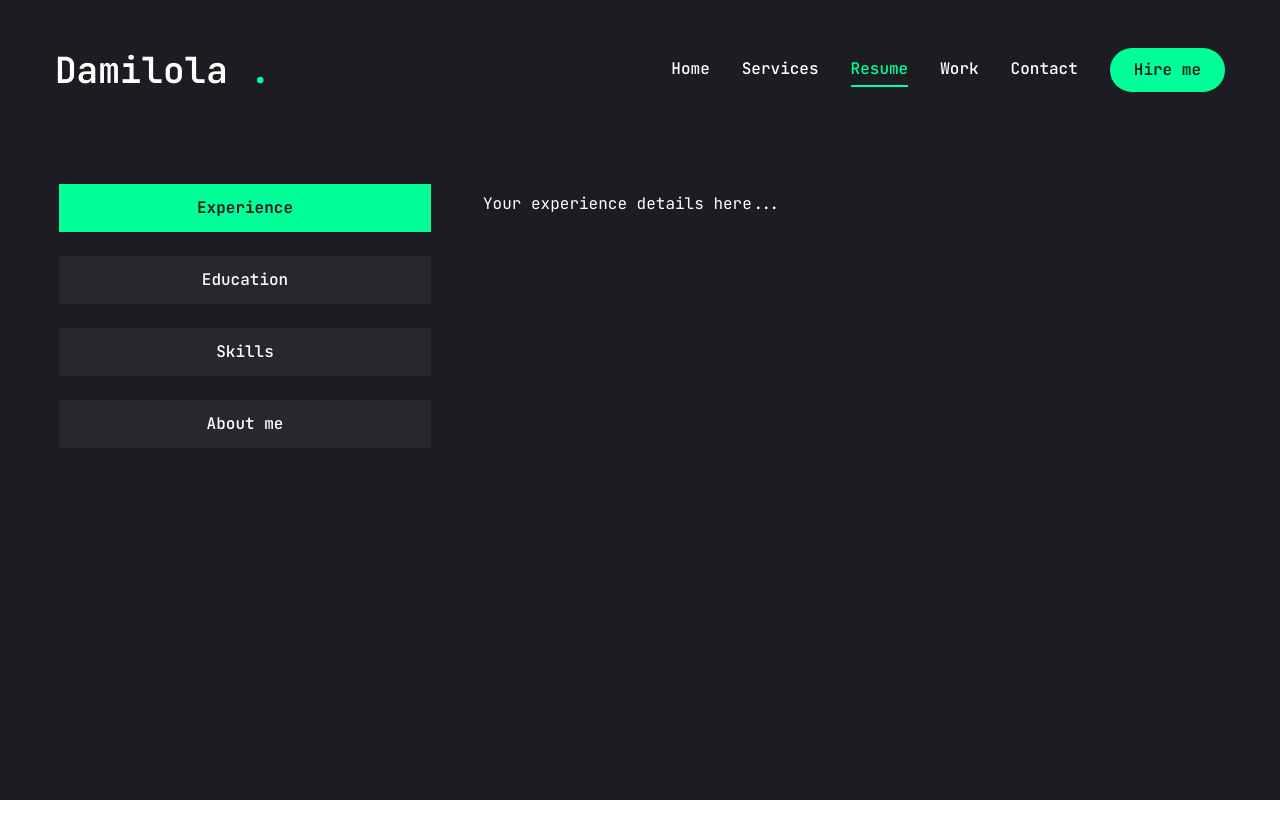
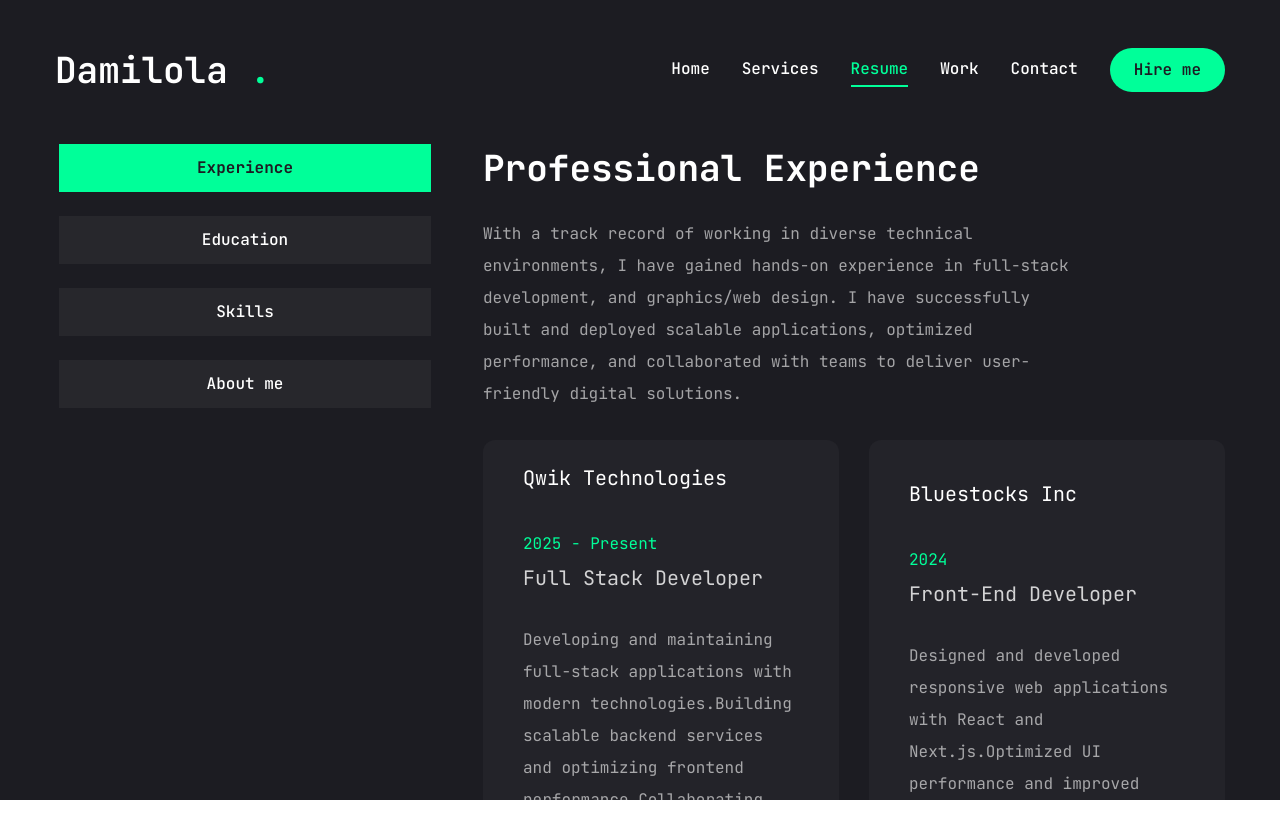
Before and after one commit to damilolajohn6/my-portfolio, a Next.js app: page /resume in a window 1280 px wide. Shown: the top 838 px of the page. Before the commit the page ends 800 px from the top, so only its background shows below. Built offline with nearby package versions, Linux system fonts and the light colour scheme.

Commit message:
professional experience

```diff
--- a/src/app/resume/page.jsx
+++ b/src/app/resume/page.jsx
@@ -40,7 +40,7 @@ const experience = {
   icon: "/assets/resume/badge.svg",
   title: "Professional Experience",
   description:
-    "With a track record of working in diverse technical environments, I have gained hands-on experience in full-stack development, front-end engineering, and graphics/web design. I have successfully built and deployed scalable applications, optimized performance, and collaborated with teams to deliver user-friendly digital solutions.",
+    "With a track record of working in diverse technical environments, I have gained hands-on experience in full-stack development, and graphics/web design. I have successfully built and deployed scalable applications, optimized performance, and collaborated with teams to deliver user-friendly digital solutions.",
   items: [
     {
       company: "Qwik Technologies",
@@ -74,7 +74,7 @@ const experience = {
     },
     {
       company: "ApexKonnect Resources",
-      position: "Graphics Web Developer",
+      position: "Graphics Web Designer",
       duration: "2020 - 2023",
       responsibilities: [
         "Designed visually compelling web interfaces and branding materials.",
@@ -190,7 +190,6 @@ const skills = {
   ],
 };
 
-
 const ResumePage = () => {
   return (
     <motion.div
@@ -213,9 +212,40 @@ const ResumePage = () => {
             <TabsTrigger value="about">About me</TabsTrigger>
           </TabsList>
 
-          <div className="w-full min-h-[70vh]">
+          <div className="w-full min-h-[90vh]">
             <TabsContent value="experience" className="w-full">
-              <p>Your experience details here...</p>
+              <div className="flex flex-col gap-[30px] text-center xl:text-left">
+                <h3 className="text-4xl font-bold">{experience.title}</h3>
+                <p className="max-w-[600px] text-white/60 mx-auto xl:mx-0">
+                  {experience.description}
+                </p>
+                <ScrollArea className="h-[400px]">
+                  <ul className="grid grid-cols-1 lg:grid-cols-2 gap-[30px]">
+                    {experience.items.map((item, index) => {
+                      return (
+                        <li
+                          key={index}
+                          className="bg-[#232329] h-auto p-6 px-10 rounded-xl flex flex-col justify-center items-center lg:items-start gap-1"
+                        >
+                          <h3 className="text-xl max-w-[260px] min-h-[60px] text-center lg:text-left">
+                            {item.company}
+                          </h3>
+                          <span className="text-accent">{item.duration}</span>
+
+                          <div className=" items-center gap-3">
+                            <h3 className="text-xl max-w-[260px] min-h-[60px] text-center text-white/80 lg:text-left">
+                              {item.position}
+                            </h3>
+                            <p className="text-white/60 mx-auto xl:mx-0">
+                              {item.responsibilities}
+                            </p>
+                          </div>
+                        </li>
+                      );
+                    })}
+                  </ul>
+                </ScrollArea>
+              </div>
             </TabsContent>
             <TabsContent value="education" className="w-full">
               <p>Your education details here...</p>
```
Also changed, not shown: 1 other file (tests, documents, lock files or other folders).
